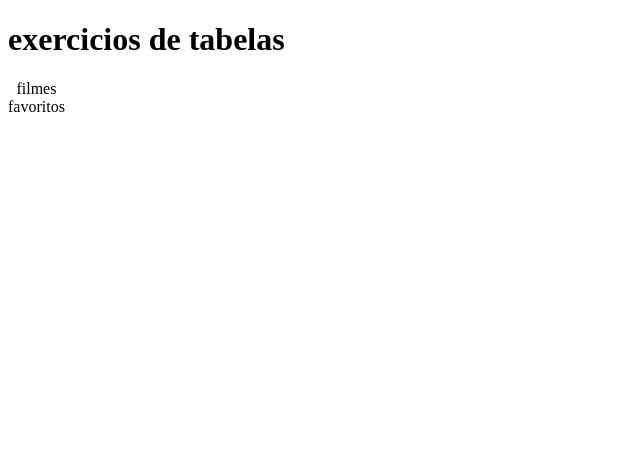
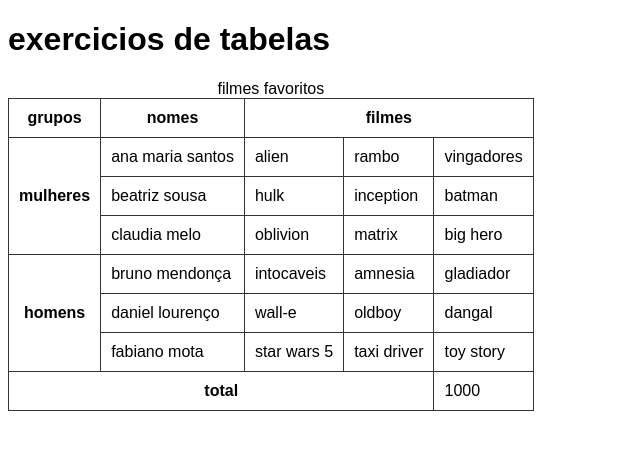
Before and after one commit to Tsumiih/html-css, a plain HTML site: page exercicios/ex023/tabela04.html in a window 1280 px wide. Shown: the whole page, without its empty margins (0-640 px from the left). Drawn offline with Linux system fonts and the light colour scheme.

Commit message:
atualizei tabelas

```diff
--- a/exercicios/ex023/tabela04.html
+++ b/exercicios/ex023/tabela04.html
@@ -4,6 +4,26 @@
     <meta charset="UTF-8">
     <meta name="viewport" content="width=device-width, initial-scale=1.0">
     <title>desafio de tabelas</title>
+    <style>
+
+        body{
+            font-family: Arial, Helvetica, sans-serif;
+        }
+
+        table{
+            border-collapse: collapse;
+            padding: 10px;
+        }
+
+        th, td {
+            border: 1px solid rgb(53, 51, 51);
+            padding: 10px;
+        }
+
+        th{
+            font-weight: bolder;
+        }
+    </style>
 </head>
 <body>
     <h1>exercicios de tabelas</h1>
@@ -12,11 +32,59 @@
             filmes favoritos
         </caption>
         <thead>
+            <tr>
+                <th scope="col">grupos</th>
+                <th scope="col">nomes</th>
+                <th colspan="3" scope="colgroup">filmes</th>
+            </tr>
 
         </thead>
         <tbody>
-
+            <tr>
+                <th rowspan="3" scope="rowgroup">mulheres</th>
+                <td> ana maria santos</td>
+                <td> alien</td>
+                <td> rambo</td>
+                <td> vingadores</td>
+            </tr>
+            <tr>
+                <td>beatriz sousa</td>
+                <td>hulk</td>
+                <td>inception</td>
+                <td>batman</td>
+            </tr>
+            <tr>
+                <td>claudia melo</td>
+                <td>oblivion</td>
+                <td>matrix</td>
+                <td>big hero</td>
+            </tr>
+            <tr>
+                <th rowspan="3" scope="rowgroup">homens</th>
+                <td>bruno mendonça</td>
+                <td>intocaveis</td>
+                <td>amnesia</td>
+                <td>gladiador</td>
+            </tr>
+            <tr>
+                <td>daniel lourenço</td>
+                <td>wall-e</td>
+                <td>oldboy</td>
+                <td>dangal</td>
+            </tr>
+            <tr>
+                <td>fabiano mota</td>
+                <td>star wars 5</td>
+                <td>taxi driver</td>
+                <td>toy story</td>
+            </tr>
         </tbody>
+        <tfoot>
+            <tr>
+                <th colspan="4" scope="row">total</th>
+                <td>1000</td>
+            </tr>
+        </tfoot>
     </table>
 </body>
 </html>
```
Also changed, not shown: exercicios/ex023/desafio03.html (added, +18 -0 lines).
